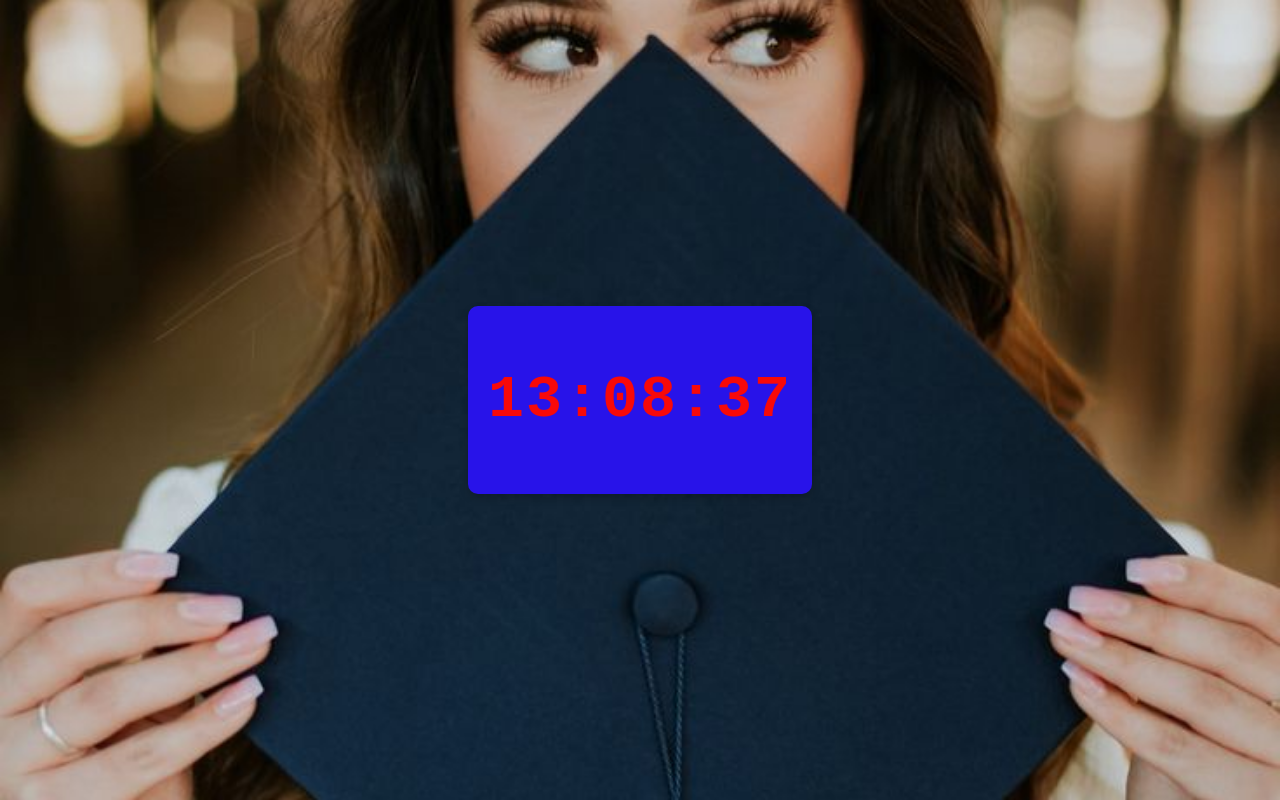
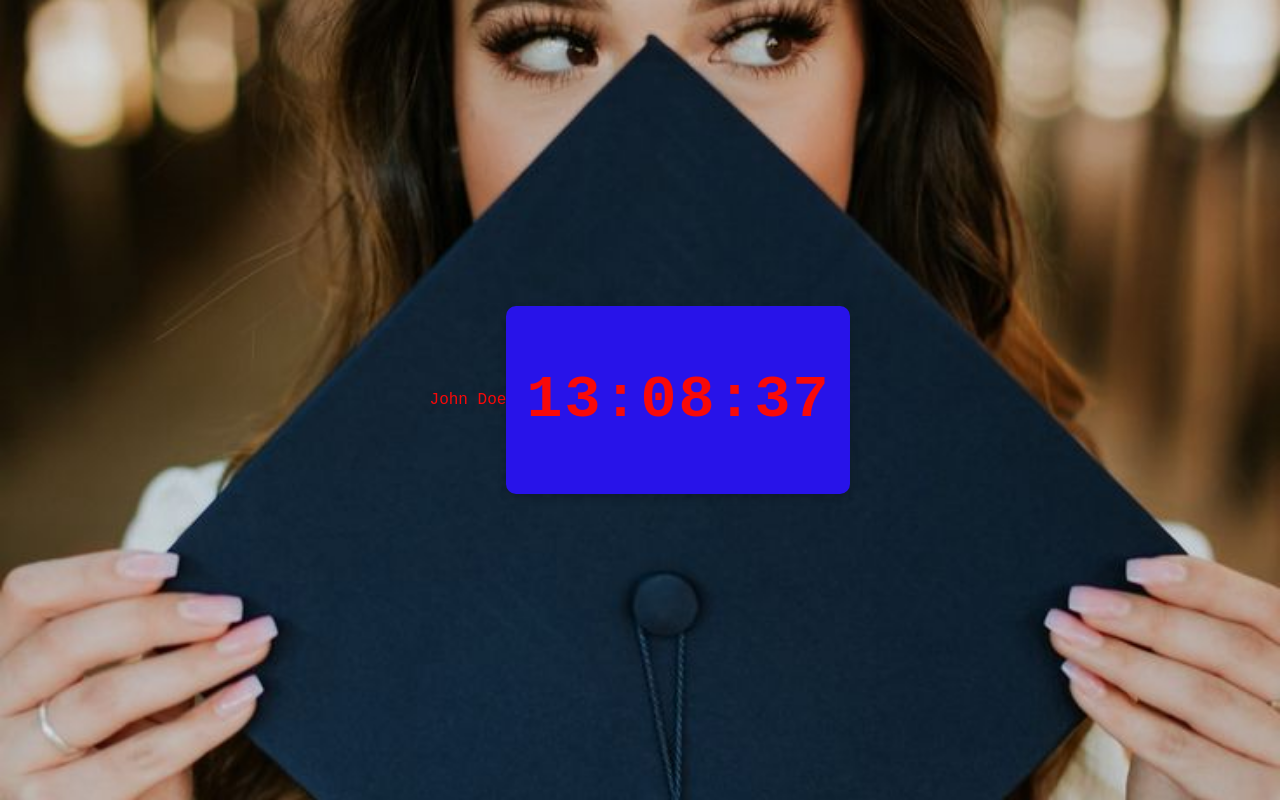
Before and after one commit to collinsokumu/training, a plain HTML site: page index.html in a window 1280 px wide. Drawn offline with Linux system fonts and the light colour scheme.

Commit message:
Update index.html

```diff
--- a/index.html
+++ b/index.html
@@ -7,6 +7,7 @@
     <link rel="stylesheet" href="index.css">
 </head>
 <body>
+    <p>John Doe</p>
     <div class="watch-container">
         <h1 id="digital-watch">00:00:00</h1>
     </div>
```
